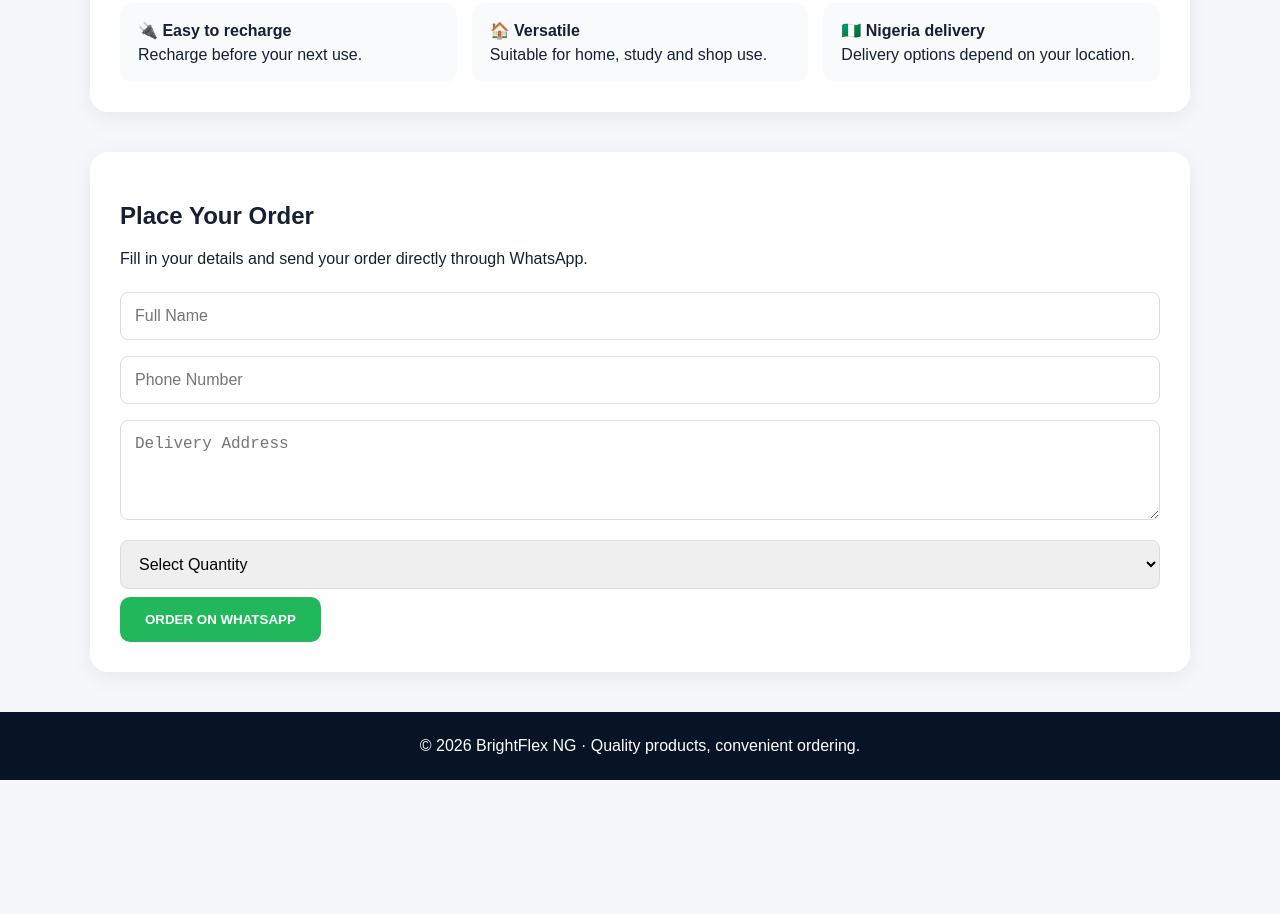
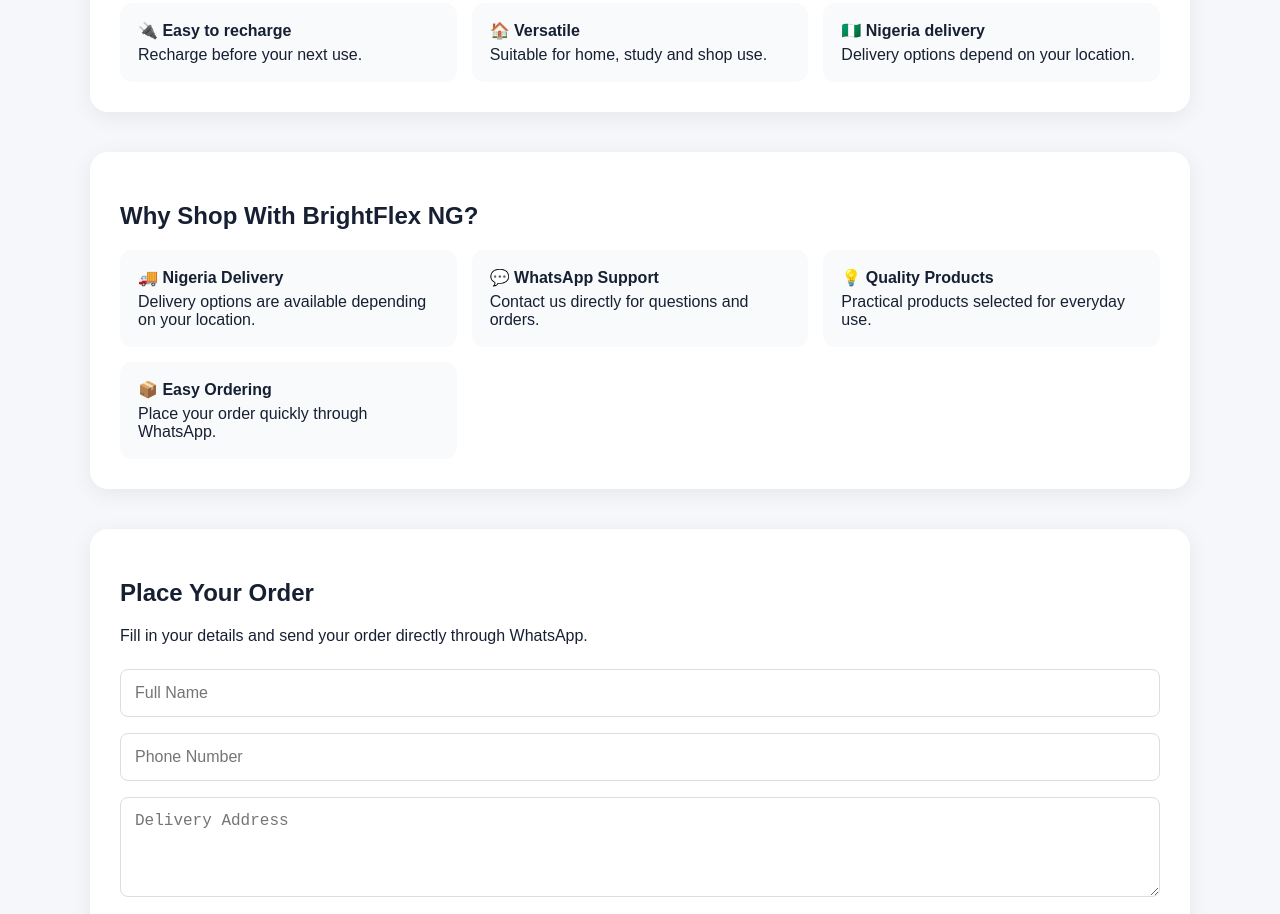
Before and after one commit to mbamavictor0-art/brightflex-ng, a plain HTML site: page index.html in a window 1280 px wide. Shown: the part 758-1672 px from the top of the page. Before the commit the page ends 1538 px from the top, so only its background shows below. Drawn offline with Linux system fonts and the light colour scheme.

Commit message:
Update index.html

```diff
--- a/index.html
+++ b/index.html
@@ -237,7 +237,33 @@
     </div>
 
   </section>
+    <section class="card">
+    <h2>Why Shop With BrightFlex NG?</h2>
 
+    <div class="features">
+
+      <div class="feature">
+        <b>🚚 Nigeria Delivery</b>
+        Delivery options are available depending on your location.
+      </div>
+
+      <div class="feature">
+        <b>💬 WhatsApp Support</b>
+        Contact us directly for questions and orders.
+      </div>
+
+      <div class="feature">
+        <b>💡 Quality Products</b>
+        Practical products selected for everyday use.
+      </div>
+
+      <div class="feature">
+        <b>📦 Easy Ordering</b>
+        Place your order quickly through WhatsApp.
+      </div>
+
+    </div>
+    </section>
 
   <section class="card" id="order">
 
```
